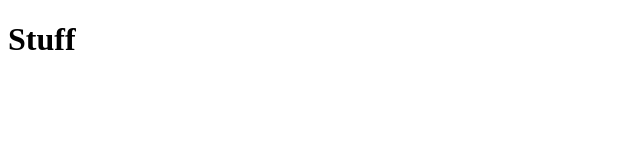
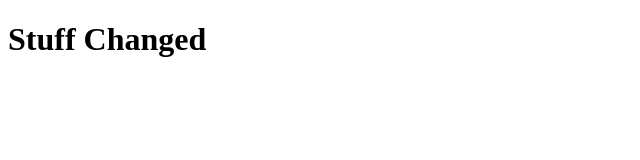
Before and after one commit to jjrich13/git-branching, a plain HTML site: page index.html in a window 1280 px wide. Shown: the whole page, without its empty margins (0-640 px from the left). Drawn offline with Linux system fonts and the light colour scheme.

Commit message:
added changed

```diff
--- a/index.html
+++ b/index.html
@@ -7,6 +7,6 @@
     <meta name="viewport" content="width=device-width, initial-scale=1">
 </head>
 <body>
-    <h1>Stuff</h1>
+    <h1>Stuff Changed</h1>
 </body>
 </html>
```
